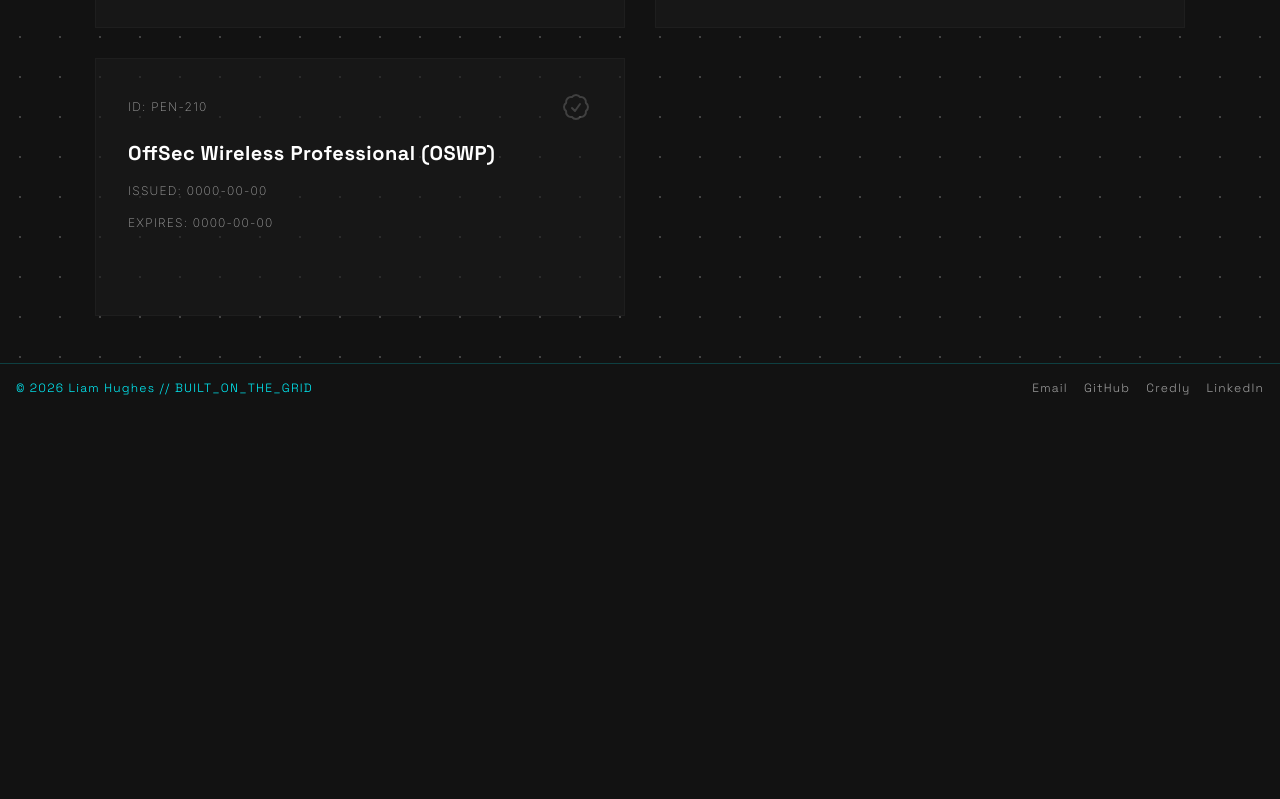
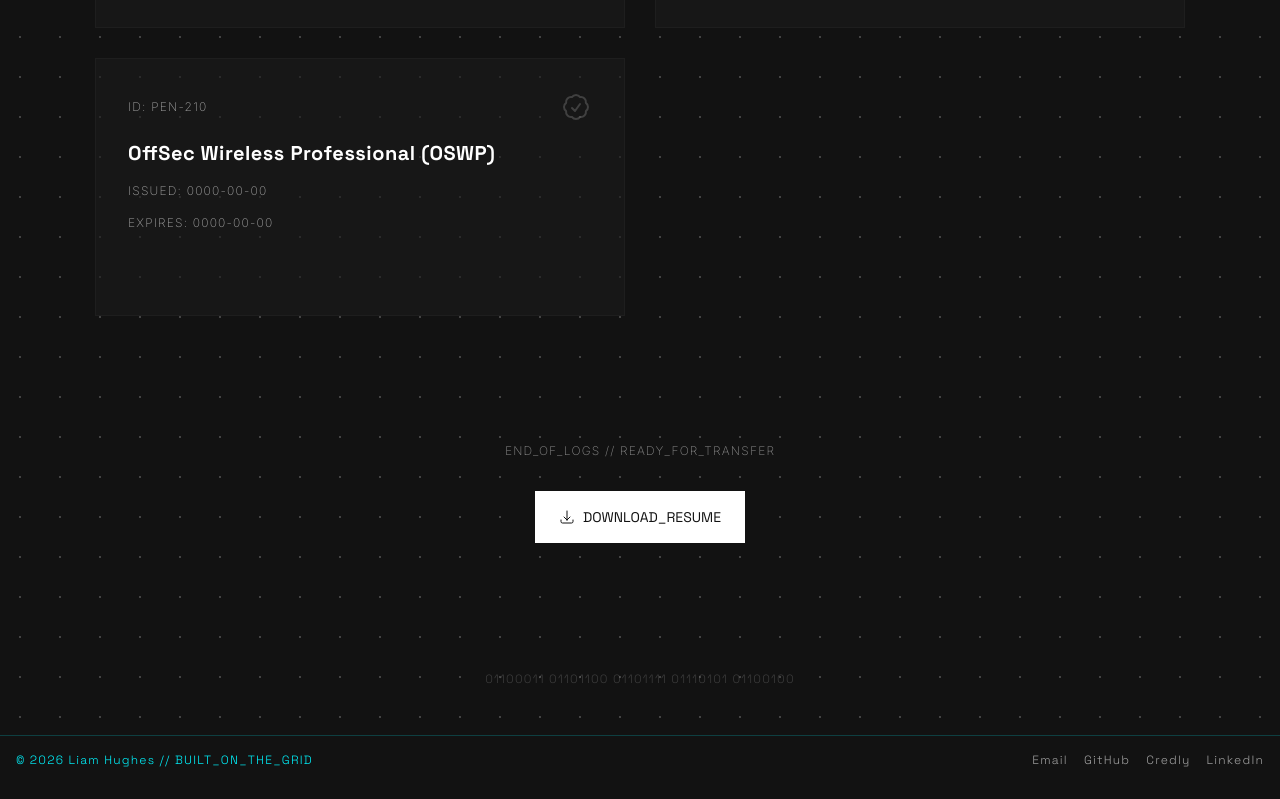
Before and after one commit to darkcl0ud/personal-website-v2, a React (Vite) app: page /experience in a window 1280 px wide. Shown: the part 9967-10766 px from the top of the page. Before the commit the page ends 10394 px from the top, so only its background shows below. Built offline with nearby package versions, Linux system fonts and the light colour scheme.

Commit message:
build(resume): resume download button added

```diff
--- /dev/null
+++ b/src/components/ResumeDownload.tsx
@@ -0,0 +1,14 @@
+import Section from "../ui/Section";
+import { ArrowDownTrayIcon } from "@heroicons/react/24/outline";
+import Button from "../ui/Button";
+
+export default function ResumeDownload() {
+    return (
+        <Section>
+            <div className="flex flex-col items-center justify-center gap-8">
+                <p className="text-white font-extralight tracking-widest text-xs animate-pulse">END_OF_LOGS // READY_FOR_TRANSFER</p>
+                <Button variant="secondary"><span className="flex items-center gap-2"><ArrowDownTrayIcon className="w-4 h-4" /> DOWNLOAD_RESUME</span></Button>
+            </div>
+        </Section>
+    )
+}
--- a/src/pages/Experience.tsx
+++ b/src/pages/Experience.tsx
@@ -1,6 +1,8 @@
 import ExperienceTitle from "../components/ExperienceTitle";
 import Jobs from "../components/Jobs";
 import Certifications from "../components/Certifications";
+import ResumeDownload from "../components/ResumeDownload";
+import Section from "../ui/Section";
 
 export default function Experience() {
     return (
@@ -8,6 +10,12 @@
             <ExperienceTitle />
             <Jobs />
             <Certifications />
+            <ResumeDownload />
+            <Section>
+                <p className="font-extralight tracking-widest text-xs font-label text-center text-tertiary-100/30">
+                    01100011 01101100 01101111 01110101 01100100
+                </p>
+            </Section>
         </div>
     )
 }
```
